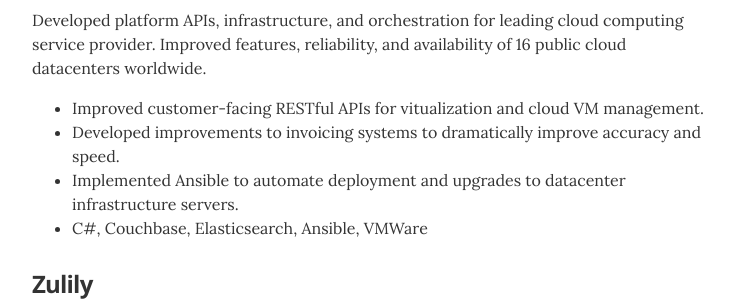
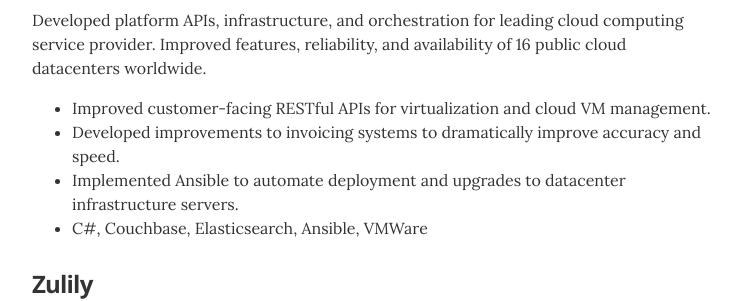
Before and after one commit to mattskone/mattskone.github.io, a Jekyll site: the page built from index.html, in a window 1280 px wide and 900 px high, scrolled down 1081 px. Shown: the part 162-463 px from the top of the window, without its empty margins (268-1008 px from the left). Built offline with Jekyll 4.4.1, drawn with Linux system fonts in a browser that asks for light colours.

Commit message:
Spelling

```diff
--- a/_layouts/resume.html
+++ b/_layouts/resume.html
@@ -91,7 +91,7 @@
 		<h4 class="resume-item-details">Senior Lead Software Engineer &bull; 2016-2017</h4>
 		<p class="resume-item-copy">Developed platform APIs, infrastructure, and orchestration for leading cloud computing service provider.  Improved features, reliability, and availability of 16 public cloud datacenters worldwide.</p>
 		<ul>
-            <li>Improved customer-facing RESTful APIs for vitualization and cloud VM management.</li>
+            <li>Improved customer-facing RESTful APIs for virtualization and cloud VM management.</li>
             <li>Developed improvements to invoicing systems to dramatically improve accuracy and speed.</li>
             <li>Implemented Ansible to automate deployment and upgrades to datacenter infrastructure servers.</li>
             <li>C#, Couchbase, Elasticsearch, Ansible, VMWare</li>
```
